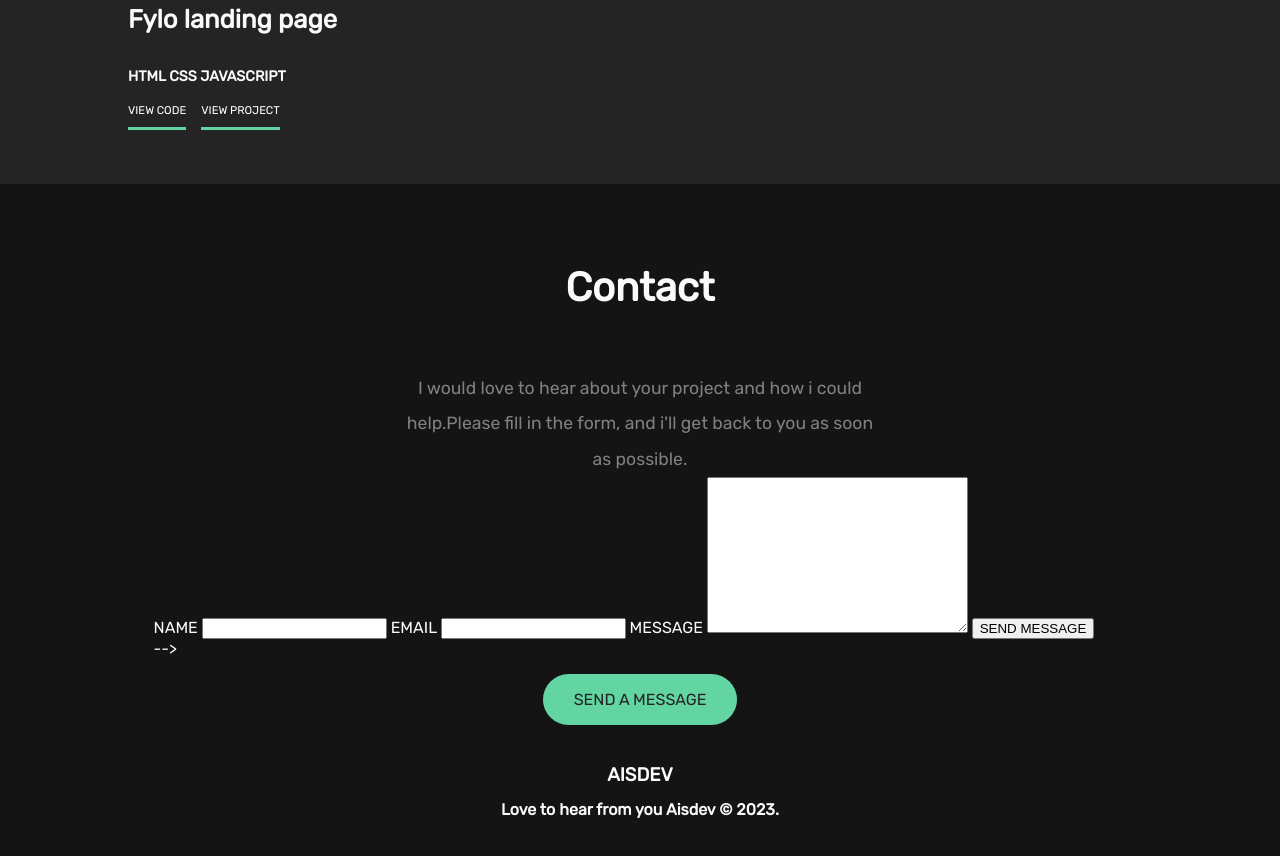
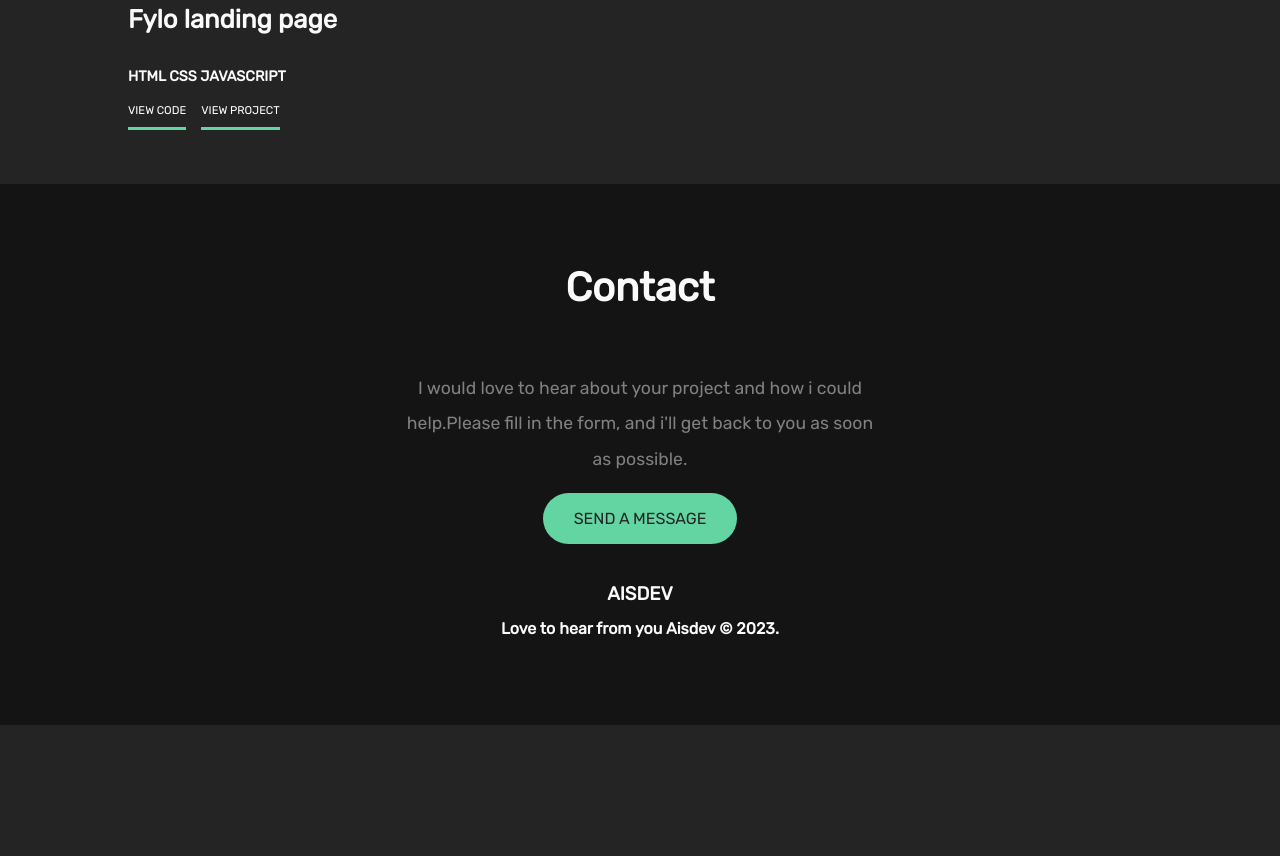
Before and after one commit to Aisdev979/My_portfolio_website, a plain HTML site: page index.html in a window 1280 px wide. Shown: the part 3614-4470 px from the top of the page. After the commit the page ends 4339 px from the top, so only its background shows below. Drawn offline with Linux system fonts and the light colour scheme.

Commit message:
change form

```diff
--- a/index.html
+++ b/index.html
@@ -171,7 +171,7 @@
                     and i'll get back to you as soon as possible.
                 </p>
            </section>
-            <form action="https://formsubmit.co/aisosamatthew247@gmail.com" method="POST">
+            <!-- <form action="https://formsubmit.co/aisosamatthew247@gmail.com" method="POST">
                 <label for="Name">NAME</label>
                 <input type="text" name="name" id="Name" autocomplete="name">
                 <p  id="error-name"></p>
```
